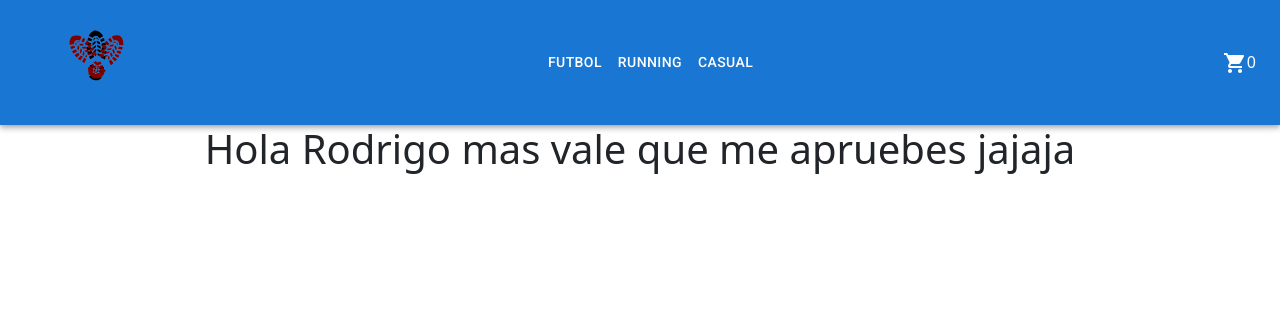
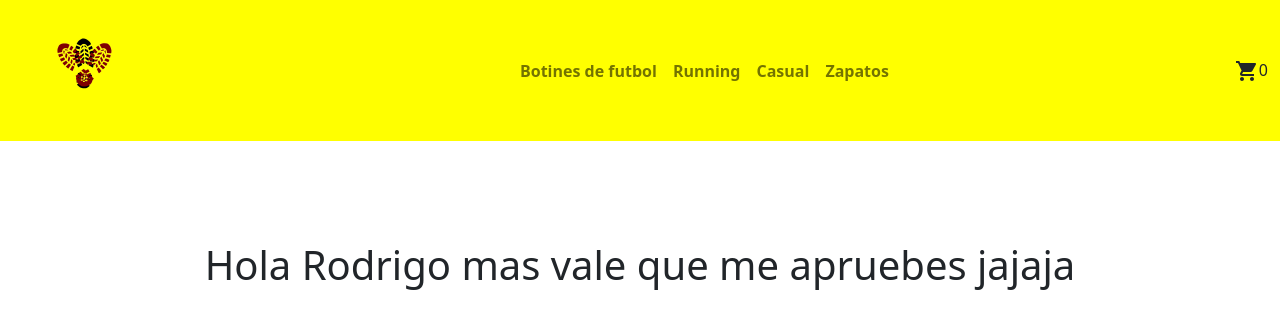
Before and after one commit to DiegoAsensio/react, a React (Create React App) app: page / in a window 1280 px wide. Shown: the top 328 px of the page. Built offline with nearby package versions, Linux system fonts and the light colour scheme.

Commit message:
primeros desafios

```diff
--- a/src/App.css
+++ b/src/App.css
@@ -36,3 +36,6 @@
     transform: rotate(360deg);
   }
 }
+.header{
+  background-color: yellow;
+}
--- a/src/components/ItemListContainer/ItemListContainer.css
+++ b/src/components/ItemListContainer/ItemListContainer.css
@@ -1,5 +1,5 @@
 h1{
     display: flex;
     justify-content: center;
-    margin-top: 40px;
+    padding-top: 100px;
 }
--- a/src/components/MyNavBar.jsx
+++ b/src/components/MyNavBar.jsx
@@ -1,136 +1,38 @@
-import * as React from 'react';
-import AppBar from '@mui/material/AppBar';
-import Box from '@mui/material/Box';
-import Toolbar from '@mui/material/Toolbar';
-import IconButton from '@mui/material/IconButton';
-import Typography from '@mui/material/Typography';
-import Menu from '@mui/material/Menu';
-import MenuIcon from '@mui/icons-material/Menu';
-import Container from '@mui/material/Container';
-import Avatar from '@mui/material/Avatar';
-import Button from '@mui/material/Button';
-import Tooltip from '@mui/material/Tooltip';
-import MenuItem from '@mui/material/MenuItem';
-import AdbIcon from '@mui/icons-material/Adb';
-import CartWidget from './CartWidget';
+import React from 'react'
+import CartWidget from './CartWidget'
 
-const pages = ['Futbol', 'Running', 'Casual'];
-const settings = ['Profile', 'Account', 'Dashboard', 'Logout'];
+function MyNavBar() {
+  return (
+    <nav className="navbar navbar-expand-lg navbar-light header">
+  <div className="container-fluid">
+    <button className="navbar-toggler" type="button" data-bs-toggle="collapse" data-bs-target="#navbarTogglerDemo01" aria-controls="navbarTogglerDemo01" aria-expanded="false" aria-label="Toggle navigation">
+      <span className="navbar-toggler-icon"></span>
+    </button>
+    <div className="collapse navbar-collapse" id="navbarTogglerDemo01">
+      <div>
+        <img className='w-25' src={require('../img/logo.png')} alt="Logo" />
+      </div>
+      <ul className="navbar-nav me-auto mb-2 mb-lg-0">
+        <li className="nav-item">
+          <a className="nav-link fw-bold" aria-current="page" href="#">Botines de futbol</a>
+        </li>
+        <li className="nav-item">
+          <a className="nav-link fw-bold" href="#">Running</a>
+        </li>
+        <li className="nav-item">
+          <a className="nav-link fw-bold">Casual</a>
+        </li>
+        <li className="nav-item">
+          <a className="nav-link fw-bold">Zapatos</a>
+        </li>
+      </ul>
+      <div>
+        <CartWidget items={0} />
+      </div>
+    </div>
+  </div>
+</nav>
+  )
+}
 
-const MyNavBar = () => {
-  const [anchorElNav, setAnchorElNav] = React.useState(null);
-  const [anchorElUser, setAnchorElUser] = React.useState(null);
-
-  const handleOpenNavMenu = (event) => {
-    setAnchorElNav(event.currentTarget);
-  };
-  const handleOpenUserMenu = (event) => {
-    setAnchorElUser(event.currentTarget);
-  };
-
-  const handleCloseNavMenu = () => {
-    setAnchorElNav(null);
-  };
-
-  const handleCloseUserMenu = () => {
-    setAnchorElUser(null);
-  };
-
-  return (
-    <AppBar position="static">
-      <Container maxWidth="xl">
-        <Toolbar disableGutters>
-          <Typography
-            variant="h6"
-            noWrap
-            component="a"
-            href="/"
-            sx={{
-              mr: 2,
-              display: { xs: 'none', md: 'flex' },
-              fontFamily: 'monospace',
-              fontWeight: 700,
-              letterSpacing: '.3rem',
-              color: 'inherit',
-              textDecoration: 'none',
-            }}
-          >
-            <img className='w-25' src={require('../img/logo.png')} alt="Logo" />
-          </Typography>
-
-          <Box sx={{ flexGrow: 1, display: { xs: 'flex', md: 'none' } }}>
-            <IconButton
-              size="large"
-              aria-label="account of current user"
-              aria-controls="menu-appbar"
-              aria-haspopup="true"
-              onClick={handleOpenNavMenu}
-              color="inherit"
-            >
-              <MenuIcon />
-            </IconButton>
-            <Menu
-              id="menu-appbar"
-              anchorEl={anchorElNav}
-              anchorOrigin={{
-                vertical: 'bottom',
-                horizontal: 'left',
-              }}
-              keepMounted
-              transformOrigin={{
-                vertical: 'top',
-                horizontal: 'left',
-              }}
-              open={Boolean(anchorElNav)}
-              onClose={handleCloseNavMenu}
-              sx={{
-                display: { xs: 'block', md: 'none' },
-              }}
-            >
-              {pages.map((page) => (
-                <MenuItem key={page} onClick={handleCloseNavMenu}>
-                  <Typography textAlign="center">{page}</Typography>
-                </MenuItem>
-              ))}
-            </Menu>
-          </Box>
-          <AdbIcon sx={{ display: { xs: 'flex', md: 'none' }, mr: 1 }} />
-          <Typography
-            variant="h5"
-            noWrap
-            component="a"
-            href=""
-            sx={{
-              mr: 2,
-              display: { xs: 'flex', md: 'none' },
-              flexGrow: 1,
-              fontFamily: 'monospace',
-              fontWeight: 700,
-              letterSpacing: '.3rem',
-              color: 'inherit',
-              textDecoration: 'none',
-            }}
-          >
-            LOGO
-          </Typography>
-          <Box sx={{ flexGrow: 1, display: { xs: 'none', md: 'flex' } }}>
-            {pages.map((page) => (
-              <Button
-                key={page}
-                onClick={handleCloseNavMenu}
-                sx={{ my: 2, color: 'white', display: 'block' }}
-              >
-                {page}
-              </Button>
-            ))}
-          </Box>
-
-          <Box sx={{ flexGrow: 0 }}>
-                <CartWidget items={0} />
-          </Box>
-        </Toolbar>
-      </Container>
-    </AppBar>
-  );
-};
-export default MyNavBar;
+export default MyNavBar
```
Also changed, not shown: src/img/cartWidget.jpg (added).
